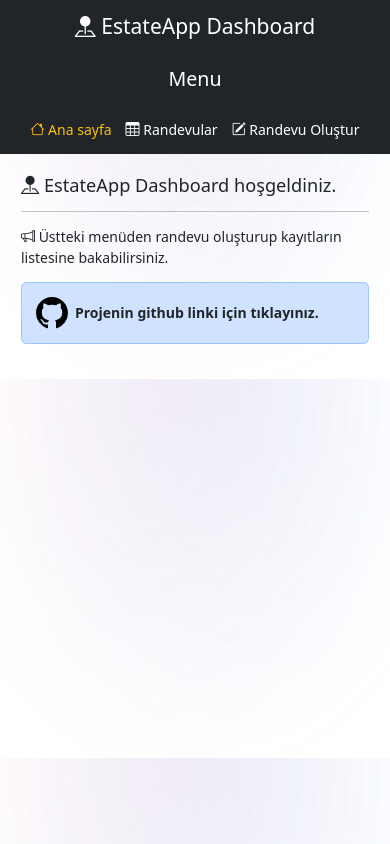
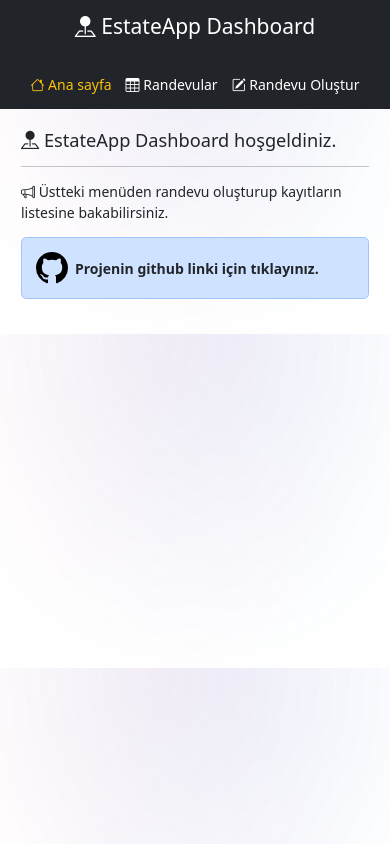
Before and after one commit to mertvural/EstateApp, a Vue app: page / in a window 390 px wide. Built offline with nearby package versions, Linux system fonts and the light colour scheme.

Commit message:
responsive fix

```diff
--- a/src/components/Menu.vue
+++ b/src/components/Menu.vue
@@ -4,7 +4,7 @@
 <template>
     <div class="d-flex flex-column align-items-center align-items-sm-start px-3 pt-2 text-white min-vh-100">
 
-        <h2 class="mb-4">Menu</h2>
+        <h2 class="mb-4 d-none d-md-block">Menu</h2>
 
         <ul class="nav nav-pills flex-row flex-md-column mb-sm-auto mb-0 align-items-center align-items-sm-start" id="menu">
             <li class="nav-item mb-0 mb-md-3 me-3 me-md-0">
```
